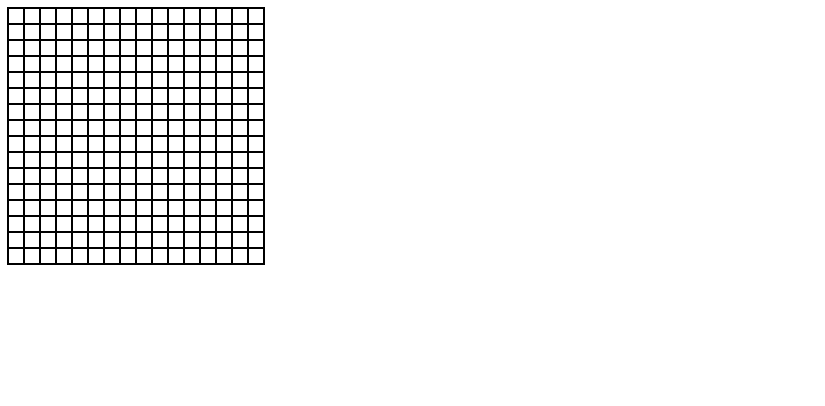
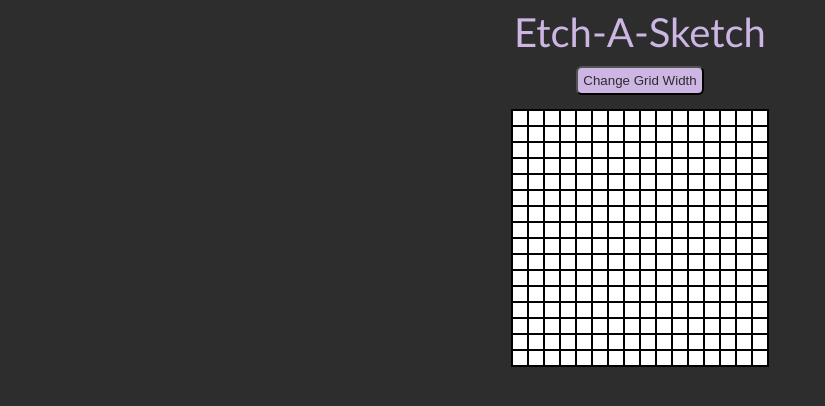
Before and after one commit to mittens27/Etch-A-Sketch, a plain HTML site: page index.html in a window 1280 px wide. Shown: the whole page, without its empty margins (0-825 px from the left). Drawn offline with Linux system fonts and the light colour scheme.

Commit message:
added button and code to change size of grid

```diff
--- a/index.html
+++ b/index.html
@@ -7,6 +7,8 @@
         <script src="javascript.js" defer></script>
     </head>
     <body>
+        <div class="title">Etch-A-Sketch</div>
+        <button>Change Grid Width</button>
         <div class="grid"></div>
     </body>
 </html>
--- a/javascript.js
+++ b/javascript.js
@@ -1,12 +1,34 @@
 const grid = document.querySelector('.grid');
 
+let gridSize = 256;
+let cellRowAmount = 256;
 
+createGrid();
 
-for (var i = 1; i <= 256; i++) {
-    var cell = document.createElement('div');
+document.querySelector('button').addEventListener("click", function() {
+    let gridPrompt = prompt("Please enter desired grid width");
+
+    if (gridPrompt > 100) {
+        alert("Error. Maximum size is 100 pixels.")
+    } else {
+        gridSize = (gridPrompt ** 2);
+        cellRowAmount = (16 * gridPrompt);
+        clearGrid();
+        createGrid();
+    }
+});
+
+function createGrid() {
+
+    grid.style.maxHeight = `${cellRowAmount}px`;
+    grid.style.maxWidth = `${cellRowAmount}px`;
+
+    for (let i = 1; i <= gridSize; i++) {
+        let cell = document.createElement('div');
 
         cell.className = 'cell';
 
+        cell.style.backgroundColor = "white";
         cell.style.width = "16px";
         cell.style.height = "16px";
         cell.style.border = "1px solid black";
@@ -19,3 +41,10 @@ for (var i = 1; i <= 256; i++) {
 
         grid.appendChild(cell);
     }
+}
+
+function clearGrid() {
+    while(grid.firstChild) {
+        grid.removeChild(grid.firstChild);
+    }
+}
--- a/styles.css
+++ b/styles.css
@@ -1,7 +1,24 @@
 body {
+    display: flex;
+    flex-direction: column;
     align-content: center;
     justify-content: center;
     align-items: center;
+    background-color: rgb(45, 45, 45);
+}
+
+button {
+    margin:10px 0px 15px;
+    background-color: rgb(205, 182, 228);
+    color: rgb(45, 45, 45);
+    padding: 5px;
+    border-radius: 6px;
+}
+
+.title {
+    color: rgb(205, 182, 228);
+    font-size: 40px;
+    font-family: 'Trebuchet MS', 'Lucida Sans Unicode', 'Lucida Grande', 'Lucida Sans', Arial, sans-serif;
 }
 
 .grid {
```
Lines whose indentation alone changed are shown as unchanged.
